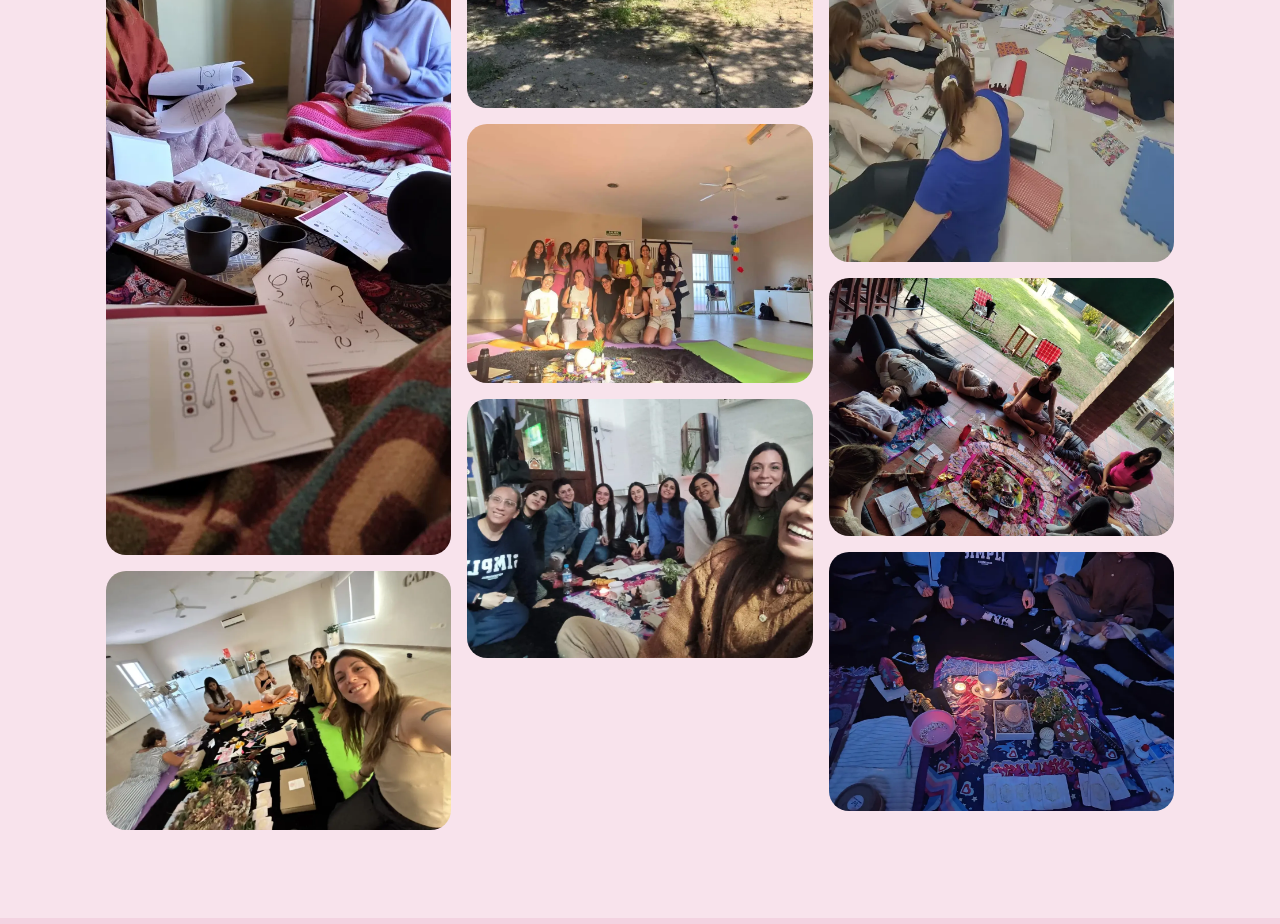
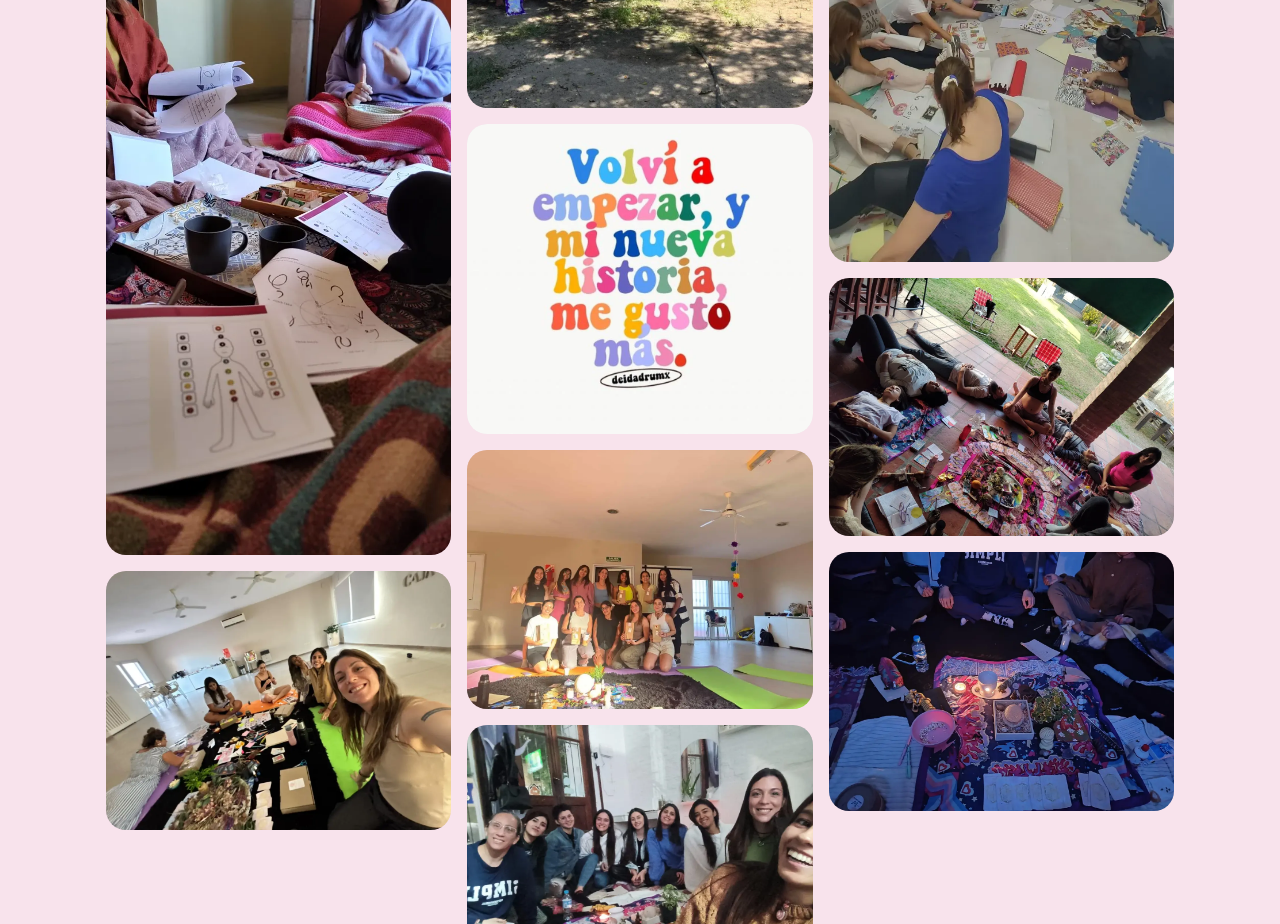
Before and after one commit to efacelli/la-chica-del-pendulo, a plain HTML site: page index.html in a window 1280 px wide. Shown: the part 6420-7344 px from the top of the page. Drawn offline with nearby package versions, Linux system fonts and the light colour scheme.

Commit message:
Agregar frase "Volví a empezar" a la galería
Co-Authored-By: Claude Opus 5.5 <noreply@anthropic.com>

```diff
--- a/index.html
+++ b/index.html
@@ -321,6 +321,9 @@
         <button class="gallery__item" type="button" data-full="assets/encuentro-grupo.webp">
           <img src="assets/encuentro-grupo.webp" alt="Grupo de personas sonriendo al aire libre mostrando sus collages" width="900" height="1200" loading="lazy">
         </button>
+        <button class="gallery__item" type="button" data-full="assets/frase-volvi-a-empezar.webp">
+          <img src="assets/frase-volvi-a-empezar.webp" alt="Frase en letras de colores: Volví a empezar, y mi nueva historia me gustó más" width="931" height="835" loading="lazy">
+        </button>
         <button class="gallery__item" type="button" data-full="assets/encuentro-grupo-sala.webp">
           <img src="assets/encuentro-grupo-sala.webp" alt="Grupo posando en una sala con un altar y mantas de yoga" width="1200" height="900" loading="lazy">
         </button>
```
Also changed, not shown: assets/frase-volvi-a-empezar.webp (added).
